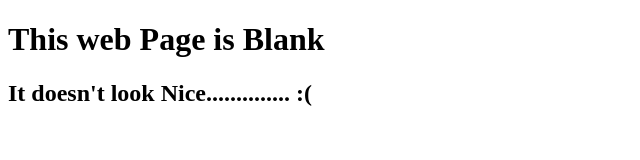
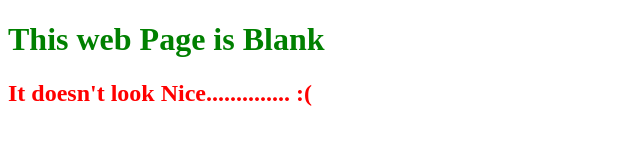
Before and after one commit to rkranjan2605/0main_openSAP, a plain HTML site: page index.html in a window 1280 px wide. Shown: the whole page, without its empty margins (0-640 px from the left). Drawn offline with Linux system fonts and the light colour scheme.

Commit message:
Changed both the Header Color

```diff
--- a/index.html
+++ b/index.html
@@ -5,7 +5,7 @@
 		<title>An Empty Web Page</title>
 	</head>
 	<body>
-		<h1>This web Page is Blank</h1>
-		<h2>It doesn't look Nice..............  :(</h2>
+		<h1 style="color: green">This web Page is Blank</h1>
+		<h2 style="color: red">It doesn't look Nice..............  :(</h2>
 	</body>
 </html>
```
